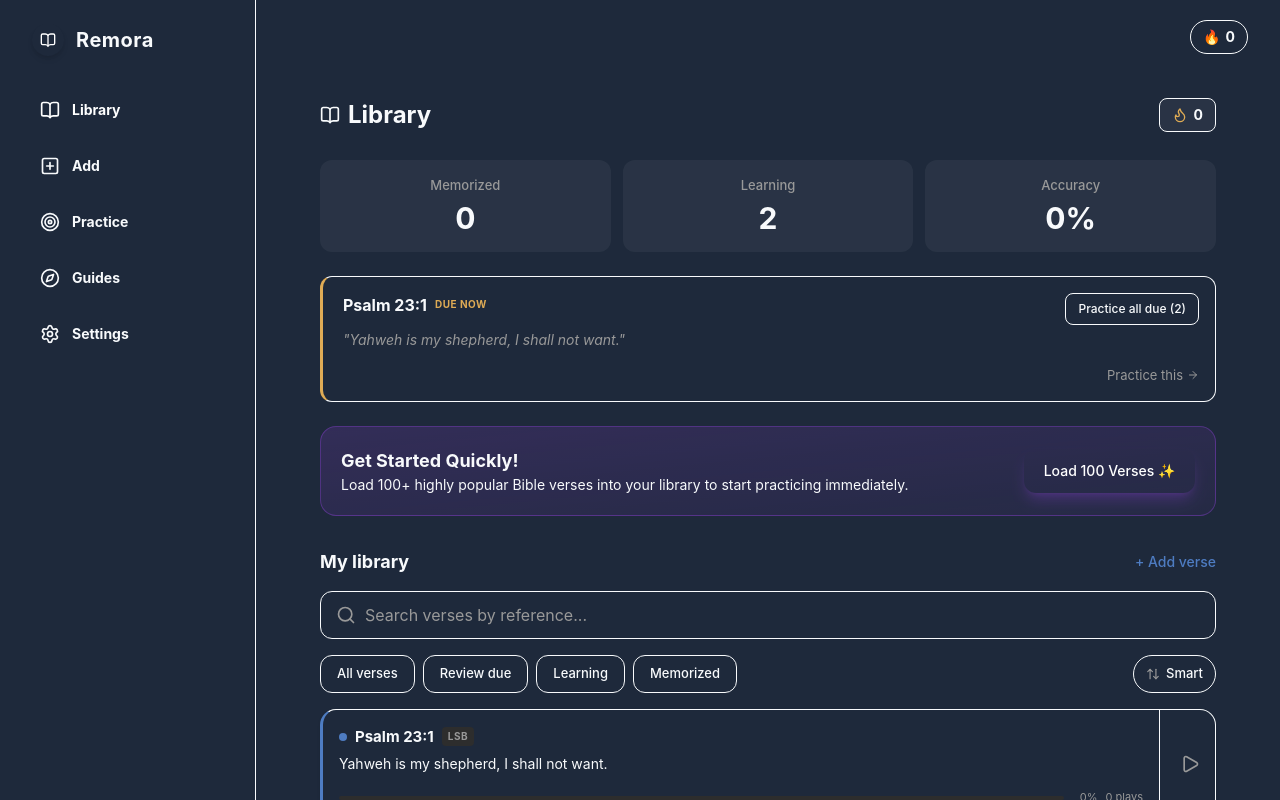
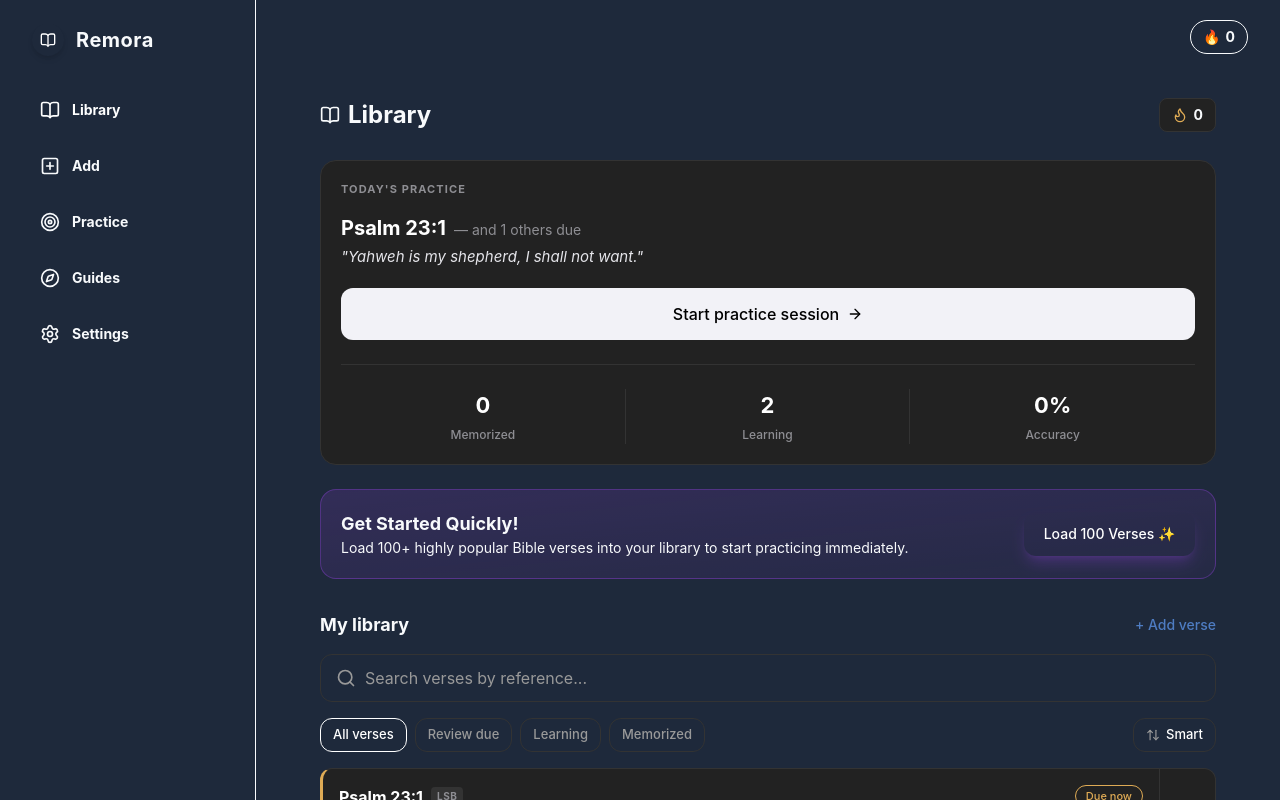
Before and after one commit to Kanakaiah/kanakaiah.github.io, a React (Vite) app: page / in a window 1280 px wide. Built offline with nearby package versions, Linux system fonts and the light colour scheme.

Commit message:
Redesign Dashboard and VerseCard to match new mockup

```diff
--- a/src/components/dashboard/VerseCard.tsx
+++ b/src/components/dashboard/VerseCard.tsx
@@ -1,6 +1,5 @@
 import React from 'react';
 import { Play } from 'lucide-react';
-import { Card } from '../ui/Card';
 import type { Verse } from '../../types/models';
 
 interface VerseCardProps {
@@ -10,58 +9,73 @@ interface VerseCardProps {
 }
 
 export const VerseCard: React.FC<VerseCardProps> = ({ verse, onPractice, onClick }) => {
-  const masteryPct = Math.min(100, Math.round((verse.sm2.repetition / 6) * 100));
+  const masteryPct = Math.min(100, Math.round(((verse.sm2?.repetition || 0) / 6) * 100));
 
-  let indicatorColor = 'bg-[#4e7cc2] border-l-[#4e7cc2]'; // learning (blue)
-  let dotColor = 'bg-[#4e7cc2]';
+  let indicatorColor = 'border-l-[#4e7cc2]'; // learning (blue)
+  let badgeBorder = 'border-[#4e7cc2] text-[#4e7cc2]';
+  let statusText = 'Learning';
+
   if (masteryPct >= 100) {
-    indicatorColor = 'bg-[#dfab55] border-l-[#dfab55]'; // memorized (gold)
-    dotColor = 'bg-[#dfab55]';
-  } else if (verse.status === 'review') {
-    indicatorColor = 'bg-[#dfab55] border-l-[#dfab55]'; // review due (gold)
-    dotColor = 'bg-[#dfab55]';
+    indicatorColor = 'border-l-[#dfab55]'; // memorized (gold)
+    badgeBorder = 'border-[#dfab55] text-[#dfab55]';
+    statusText = 'Memorized';
+  } else if (verse.status === 'review' || new Date(verse.sm2?.nextDueDate || 0) <= new Date()) {
+    indicatorColor = 'border-l-[#dfab55]'; // review due (gold)
+    badgeBorder = 'border-[#dfab55] text-[#dfab55]';
+    statusText = 'Due now';
   }
 
+  const renderDots = () => {
+    const score = Math.min(5, verse.sm2?.repetition || 0);
+    const dots = [];
+    for (let i = 0; i < 5; i++) {
+      if (i < score) {
+        dots.push(<span key={i} className="text-[#8e8e93]">●</span>);
+      } else {
+        dots.push(<span key={i} className="text-[#444444]">○</span>);
+      }
+    }
+    return <div className="flex gap-[3px] tracking-widest text-[10px]">{dots}</div>;
+  };
+
   return (
-    <Card
-      className={`relative flex flex-row cursor-pointer hover:border-glass-border-hover transition-all overflow-hidden border-l-[3px] ${indicatorColor.split(' ')[1]} p-0`}
+    <div
+      className={`relative flex flex-row cursor-pointer hover:bg-white/5 transition-all overflow-hidden rounded-xl bg-[#222222] border border-[#333333] border-l-[3px] ${indicatorColor} p-0`}
       onClick={() => onClick(verse.id)}
       role="button"
       tabIndex={0}
       aria-label={`Verse ${verse.ref}`}
     >
-      <div className="flex-1 p-4 pb-3 flex flex-col justify-between">
+      <div className="flex-1 p-4 flex flex-col justify-between">
         <div>
-          <div className="flex items-center gap-2 mb-1.5">
-            <div className={`w-2 h-2 rounded-full ${dotColor}`} />
-            <h3 className="font-heading font-bold text-[15px] text-primary truncate">{verse.ref}</h3>
-            <span className="px-1.5 py-0.5 rounded text-[10px] font-bold bg-[#2d2d2d] text-[#999999] tracking-wider uppercase">{verse.translation}</span>
+          <div className="flex justify-between items-start mb-2">
+            <div className="flex items-center gap-2">
+              <h3 className="font-heading font-bold text-[16px] text-white truncate">{verse.ref}</h3>
+              <span className="px-1.5 py-0.5 rounded text-[10px] font-bold bg-[#333333] text-[#8e8e93] tracking-wider uppercase">{verse.translation}</span>
+            </div>
+
+            <div className={`px-2.5 py-0.5 rounded-full border text-[11px] font-medium ${badgeBorder}`}>
+              {statusText}
+            </div>
           </div>
-          <p className="text-[14px] text-primary/90 leading-snug line-clamp-2">
+
+          <p className="text-[15px] text-[#e5e5ea] leading-snug line-clamp-2">
             {verse.text}
           </p>
         </div>
 
-        <div className="mt-4 flex items-center justify-between gap-4">
-          <div className="flex-1 h-1 bg-[#2d2d2d] rounded-full overflow-hidden">
-            <div
-              className="h-full bg-[#4e7cc2] transition-all duration-500"
-              style={{ width: `${masteryPct}%` }}
-            />
-          </div>
-          <div className="flex items-center gap-2 text-[11px] text-[#999999] whitespace-nowrap">
-            <span>{masteryPct}%</span>
-            <span>{verse.attempts} plays</span>
-          </div>
+        <div className="mt-4 flex items-center gap-2 text-[12px] text-[#8e8e93]">
+          {renderDots()}
+          <span className="ml-1">{Math.min(5, verse.sm2?.repetition || 0)} of 5</span>
         </div>
       </div>
 
       <div
-        className="w-14 border-l border-glass-border flex items-center justify-center hover:bg-white/5 transition-colors"
+        className="w-14 border-l border-[#333333] flex items-center justify-center hover:bg-white/5 transition-colors"
         onClick={(e) => { e.stopPropagation(); onPractice(verse.id); }}
       >
-        <Play className="w-5 h-5 text-[#999999] ml-1" />
+        <Play className="w-5 h-5 text-[#8e8e93] ml-1" />
       </div>
-    </Card>
+    </div>
   );
 };
--- a/src/screens/Dashboard.tsx
+++ b/src/screens/Dashboard.tsx
@@ -96,64 +96,69 @@ export const Dashboard: React.FC = () => {
           <BookOpen className="w-5 h-5 text-primary" />
           <h1 className="text-2xl font-bold font-heading text-primary">Library</h1>
         </div>
-        <div className="flex items-center gap-1.5 px-3 py-1.5 rounded-lg border border-glass-border bg-white/5">
+        <div className="flex items-center gap-1.5 px-3 py-1.5 rounded-lg border border-[#333333] bg-[#222222]">
           <Flame className="w-4 h-4 text-[#dfab55]" />
           <span className="text-sm font-bold text-primary">{state.streak || 0}</span>
         </div>
       </div>
 
-      {/* Stats Grid */}
-      <div className="grid grid-cols-3 gap-3">
-        <div className="bg-white/5 rounded-xl p-4 flex flex-col items-center justify-center gap-1">
-          <span className="text-[13px] text-[#999999] font-medium">Memorized</span>
-          <span className="text-3xl font-bold font-heading text-primary">{stats.memorized}</span>
-        </div>
-        <div className="bg-white/5 rounded-xl p-4 flex flex-col items-center justify-center gap-1">
-          <span className="text-[13px] text-[#999999] font-medium">Learning</span>
-          <span className="text-3xl font-bold font-heading text-primary">{stats.learning}</span>
-        </div>
-        <div className="bg-white/5 rounded-xl p-4 flex flex-col items-center justify-center gap-1">
-          <span className="text-[13px] text-[#999999] font-medium">Accuracy</span>
-          <span className="text-3xl font-bold font-heading text-primary">{stats.accuracy}%</span>
-        </div>
+      {/* Practice & Stats Card */}
+      <div className="bg-[#222222] rounded-2xl p-5 border border-[#333333]">
+        <h2 className="text-[11px] font-bold text-[#8e8e93] tracking-widest uppercase mb-4">Today's Practice</h2>
+
+        {stats.dueForReview.length > 0 ? (
+          <>
+            <div className="flex items-baseline gap-2 mb-1">
+              <h3 className="text-xl font-bold font-heading text-white">{stats.dueForReview[0].ref}</h3>
+              <span className="text-[14px] text-[#8e8e93]">— and {stats.dueForReview.length - 1} others due</span>
             </div>
 
-      {/* Practice Suggestion */}
-      {stats.dueForReview.length > 0 && (
-        <div className="relative border border-glass-border rounded-xl overflow-hidden flex flex-col p-4 pl-5 border-l-[3px] border-l-[#dfab55] bg-transparent">
-          <div className="flex justify-between items-start mb-1">
-            <div className="flex items-center gap-2">
-              <h3 className="text-[16px] font-bold font-heading text-primary">{stats.dueForReview[0].ref}</h3>
-              <span className="text-[10px] font-bold text-[#dfab55] tracking-wider uppercase">DUE NOW</span>
-            </div>
-            <button
-              onClick={() => navigate('/practice?mode=alldue')}
-              className="hidden sm:block text-[12px] font-medium text-primary px-3 py-1.5 rounded-lg border border-glass-border hover:bg-white/5 transition-colors"
-            >
-              Practice all due ({stats.dueForReview.length})
-            </button>
-          </div>
-
-          <p className="text-[14px] text-[#999999] italic mb-4">
+            <p className="text-[15px] text-[#e5e5ea] italic mb-5 line-clamp-2">
               "{stats.dueForReview[0].text}"
             </p>
 
-          <div className="flex justify-between items-center sm:justify-end">
             <button
               onClick={() => navigate('/practice?mode=alldue')}
-              className="sm:hidden text-[12px] font-medium text-primary px-3 py-1.5 rounded-lg border border-glass-border hover:bg-white/5 transition-colors"
+              className="w-full bg-[#f2f2f7] hover:bg-white text-black font-medium py-3.5 rounded-xl flex items-center justify-center gap-2 mb-6 transition-colors"
             >
-              Practice all due ({stats.dueForReview.length})
+              Start practice session <ArrowRight className="w-4 h-4" />
             </button>
+          </>
+        ) : (
+          <>
+            <div className="flex items-baseline gap-2 mb-1">
+              <h3 className="text-xl font-bold font-heading text-white">All caught up!</h3>
+            </div>
+            <p className="text-[15px] text-[#e5e5ea] italic mb-5">
+              You have no verses due for review right now.
+            </p>
             <button
-              onClick={() => navigate('/practice?id=' + stats.dueForReview[0].id)}
-              className="text-[13px] text-[#999999] hover:text-primary transition-colors flex items-center gap-1"
+              onClick={() => navigate('/add')}
+              className="w-full bg-[#f2f2f7] hover:bg-white text-black font-medium py-3.5 rounded-xl flex items-center justify-center gap-2 mb-6 transition-colors"
             >
-              Practice this <ArrowRight className="w-3 h-3" />
+              Add new verses <ArrowRight className="w-4 h-4" />
             </button>
+          </>
+        )}
+
+        <div className="h-[1px] bg-[#333333] w-full mb-6" />
+
+        {/* Stats Grid inside the card */}
+        <div className="grid grid-cols-3 relative">
+           <div className="flex flex-col items-center justify-center border-r border-[#333333]">
+             <span className="text-[22px] font-bold font-heading text-white">{stats.memorized}</span>
+             <span className="text-[12px] text-[#8e8e93] font-medium mt-1">Memorized</span>
+           </div>
+           <div className="flex flex-col items-center justify-center border-r border-[#333333]">
+             <span className="text-[22px] font-bold font-heading text-white">{stats.learning}</span>
+             <span className="text-[12px] text-[#8e8e93] font-medium mt-1">Learning</span>
+           </div>
+           <div className="flex flex-col items-center justify-center">
+             <span className="text-[22px] font-bold font-heading text-white">{stats.accuracy}%</span>
+             <span className="text-[12px] text-[#8e8e93] font-medium mt-1">Accuracy</span>
            </div>
         </div>
-      )}
+      </div>
 
       {/* Seeder Banner for Empty Library */}
       {state.verses.length <= 2 && !state.hasSeeded100 && (
@@ -209,7 +214,7 @@ export const Dashboard: React.FC = () => {
         <div className="relative">
           <Search className="absolute left-4 top-1/2 -translate-y-1/2 w-5 h-5 text-[#999999]" />
           <Input
-            className="pl-11 bg-transparent border-glass-border placeholder:text-[#999999] rounded-xl text-primary h-12"
+            className="pl-11 bg-transparent border-[#333333] placeholder:text-[#999999] rounded-xl text-primary h-12"
             placeholder="Search verses by reference..."
             value={searchQuery}
             onChange={(e) => setSearchQuery(e.target.value)}
@@ -222,11 +227,11 @@ export const Dashboard: React.FC = () => {
               <button
                 key={filter}
                 onClick={() => setActiveFilter(filter)}
-                className={`whitespace-nowrap px-4 py-2 rounded-xl text-[13px] font-medium transition-colors border
-                  ${activeFilter === filter
-                    ? 'bg-transparent text-primary border-primary'
-                    : 'bg-transparent border-glass-border text-primary hover:border-[#999999]'}`}
-              >
+                className={`flex items-center gap-1.5 px-3 py-1.5 rounded-xl border text-[13px] font-medium transition-all ${
+                activeFilter === filter
+                  ? 'border-white text-white'
+                  : 'border-[#333333] text-[#999999] hover:border-[#666666]'
+              }`}>
                 {filter === 'all' ? 'All verses' : filter === 'review' ? 'Review due' : filter === 'learning' ? 'Learning' : 'Memorized'}
               </button>
             ))}
@@ -235,7 +240,7 @@ export const Dashboard: React.FC = () => {
           <div className="relative">
             <button
               onClick={() => setIsSortOpen(!isSortOpen)}
-              className="flex items-center gap-1.5 px-3 py-2 rounded-full bg-transparent border border-glass-border text-[13px] font-medium text-primary hover:border-[#999999] whitespace-nowrap"
+              className="flex items-center gap-1.5 px-3 py-1.5 rounded-xl bg-transparent border border-[#333333] text-[13px] font-medium text-white hover:border-[#666666] whitespace-nowrap"
             >
               <ArrowUpDown className="w-3.5 h-3.5 text-[#999999]" />
               <span className="hidden sm:inline">
```
Lines whose indentation alone changed are shown as unchanged.
